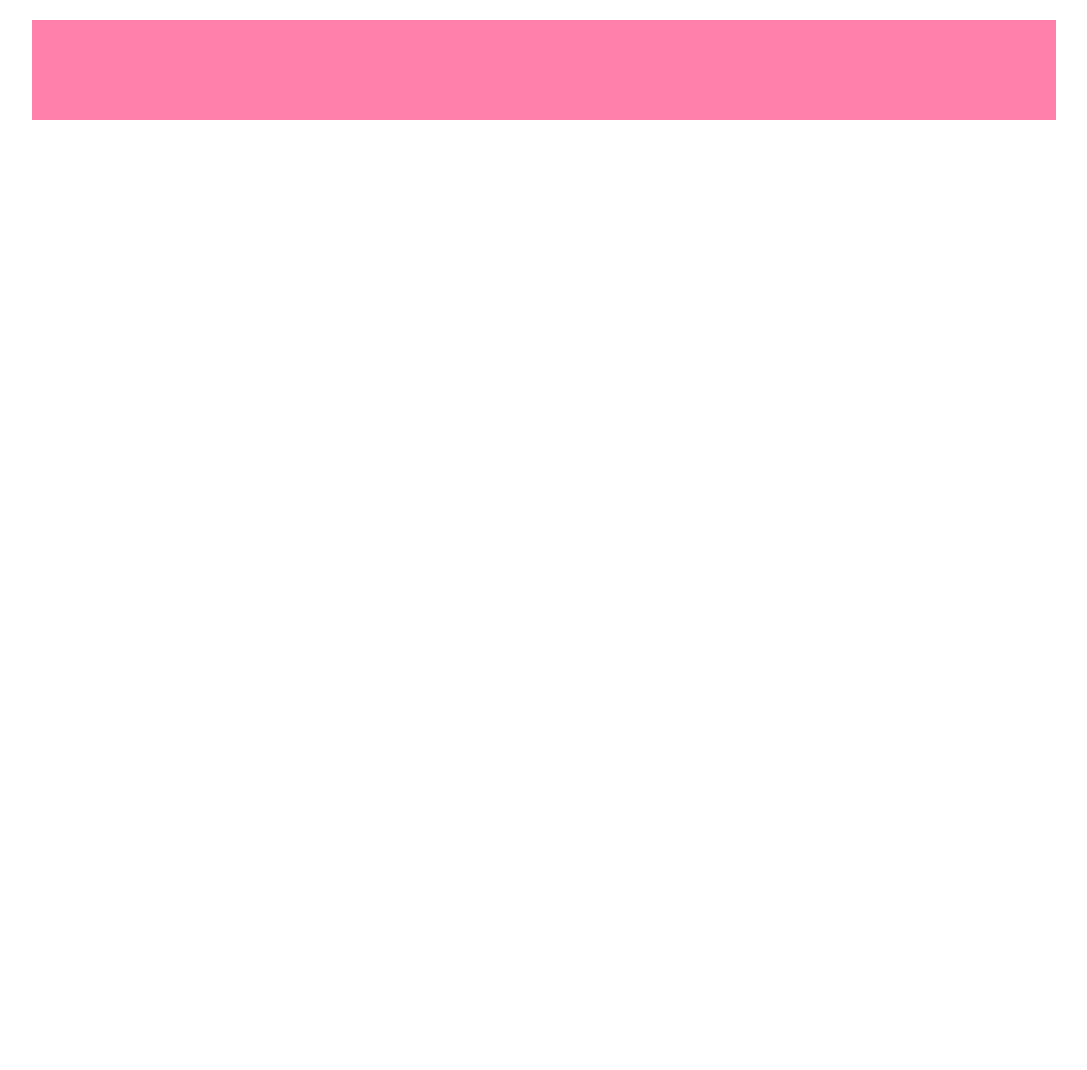
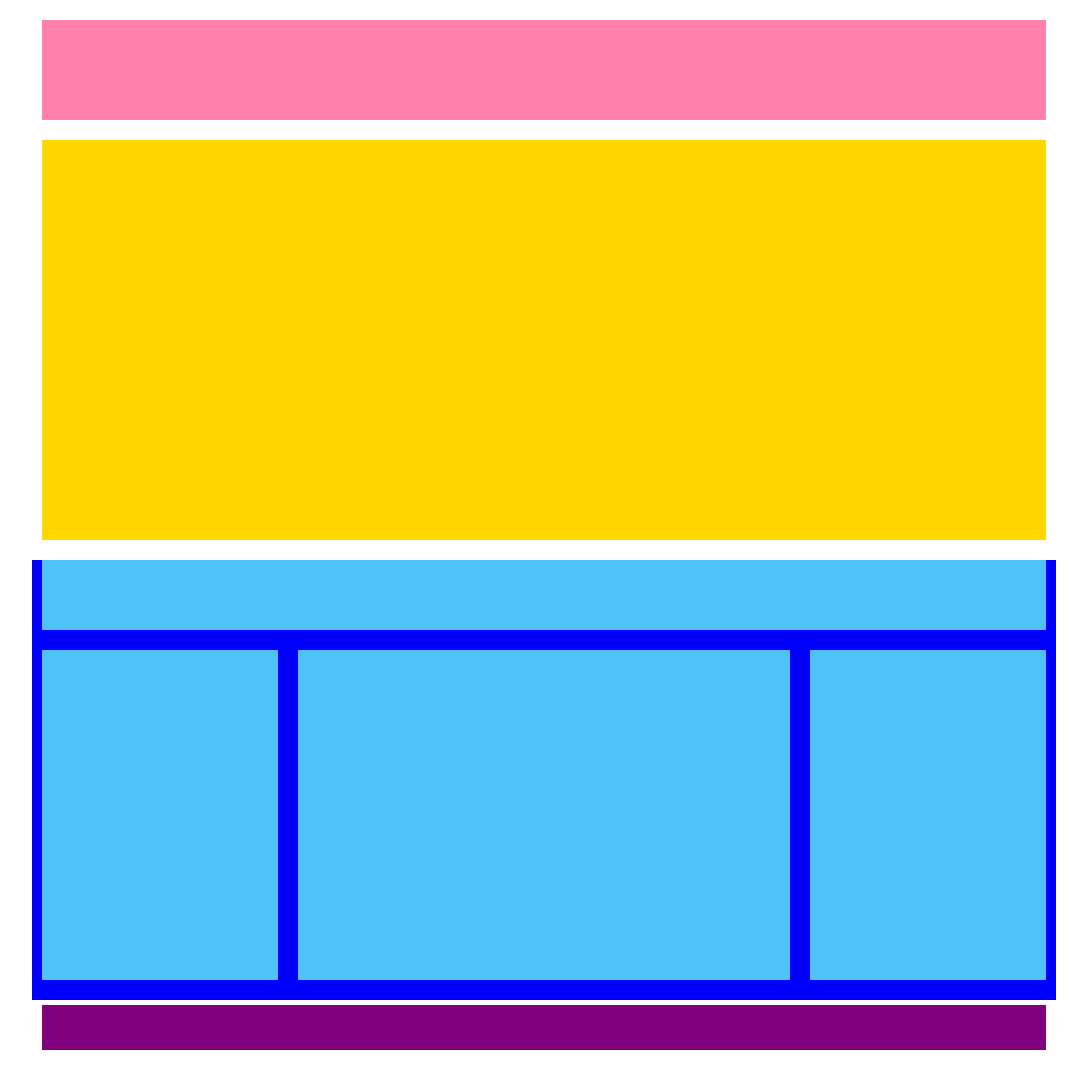
Before and after one commit to wvwall/htmlcss-struttura-wp, a plain HTML site: page index.html in a window 1280 px wide. Shown: the whole page, without its empty margins (96-1183 px from the left). Before the commit the page ends 820 px from the top, so only its background shows below. Drawn offline with Linux system fonts and the light colour scheme.

Commit message:
Quasi completo (da risolvere problema row blue)

```diff
--- a/assets/css/master.css
+++ b/assets/css/master.css
@@ -5,11 +5,7 @@
 }
 body{
   height: 100vh;
-
 }
-/* body.debug div{
-  height: 100px;
-} */
 .row::after{
   content: "";
   clear: both;
@@ -18,11 +14,58 @@ body{
 .row{
   margin: 0 10%;
 }
+[class^="col-"]{
+  float: left;
+  padding: 0 10px;
+}
+[class^="bg_"]{
+  margin-bottom: 20px;
+}
 .col-100{
   width: 100%;
 }
+/* header */
 .bg_pink{
   background-color: #ff80ab;
   height: 100px;
   margin-top: 20px;
 }
+/* main */
+.bg_yellow{
+  background-color: #ffd600;
+  height: 400px;
+}
+.col-25{
+  width: 25%;
+}
+.col-50{
+  width: 50%;
+}
+.bg_lightblue_t{
+  background-color: #4fc3f7;
+  height: 70px;
+}
+.bg_lightblue_l{
+background-color: #4fc3f7;
+height: 330px;
+}
+.bg_lightblue_c{
+background-color: #4fc3f7;
+height: 330px;
+}
+.bg_lightblue_r{
+background-color: #4fc3f7;
+height: 330px;
+}
+.blue{
+  background-color: blue;
+
+
+}
+
+/* footer */
+.bg_purple{
+  height: 45px;
+  background-color: purple;
+  margin-top: 5px;
+}
--- a/index.html
+++ b/index.html
@@ -6,6 +6,7 @@
     <link rel="stylesheet" href="./assets/css/master.css">
   </head>
   <body class="debug">
+
     <!-- header layout -->
     <header class="conteiner">
       <div class="row">
@@ -16,11 +17,40 @@
       </div>
     </header>
 
-    <main>
-
+    <!-- main layout -->
+    <main class="conteiner">
+      <div class="row yellow">
+        <div class="col-100">
+          <div class="bg_yellow">
+          </div>
+        </div>
+      </div>
+      <div class="row blue">
+        <div class="col-100">
+          <div class="bg_lightblue_t">
+          </div>
+        </div>
+        <div class="col-25">
+          <div class="bg_lightblue_l">
+          </div>
+        </div>
+        <div class="col-50">
+          <div class="bg_lightblue_c">
+          </div>
+        </div>
+        <div class="col-25">
+          <div class="bg_lightblue_r">
+          </div>
+        </div>
+      </div>
     </main>
+    <!-- footer layout -->
     <footer>
-
+      <div class="row purple">
+        <div class="col-100">
+          <div class="bg_purple">
+          </div>
+        </div>
     </footer>
   </body>
 </html>
```
